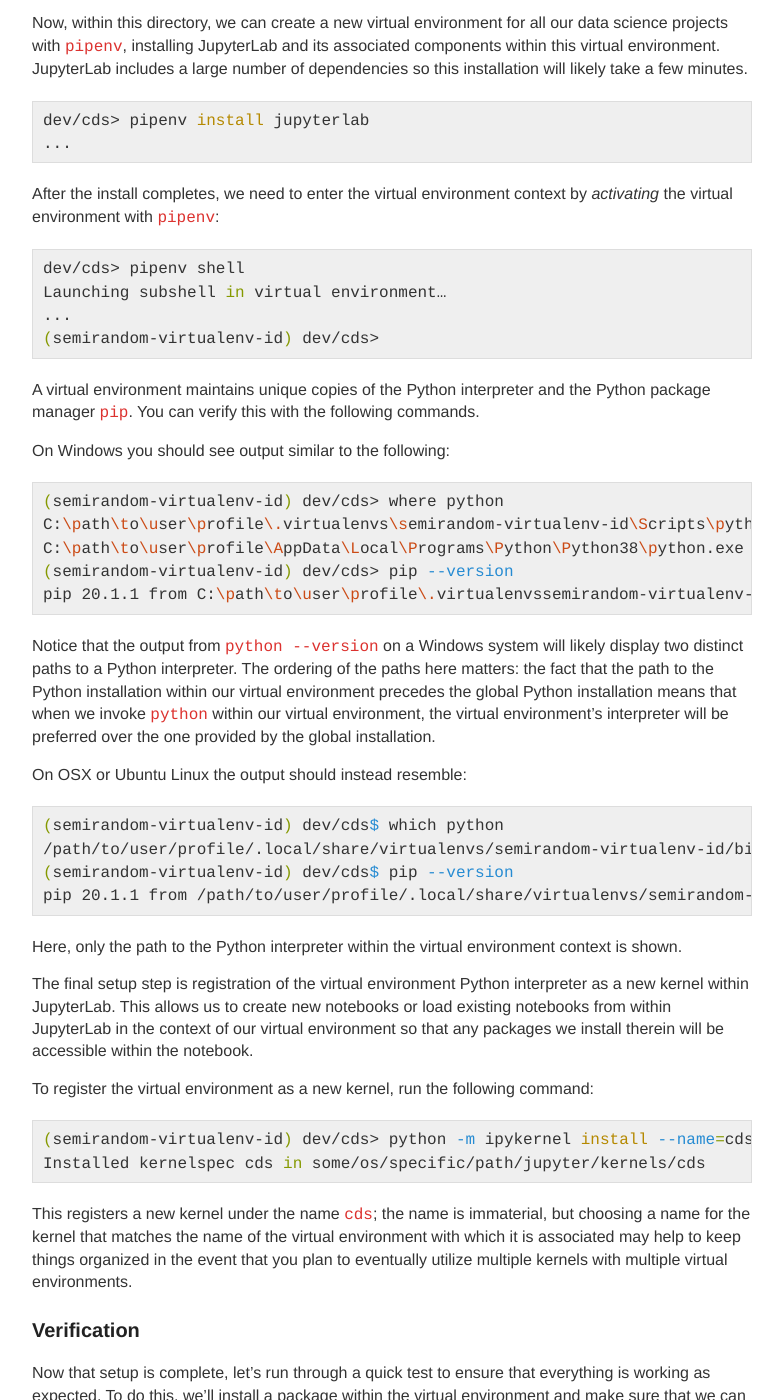
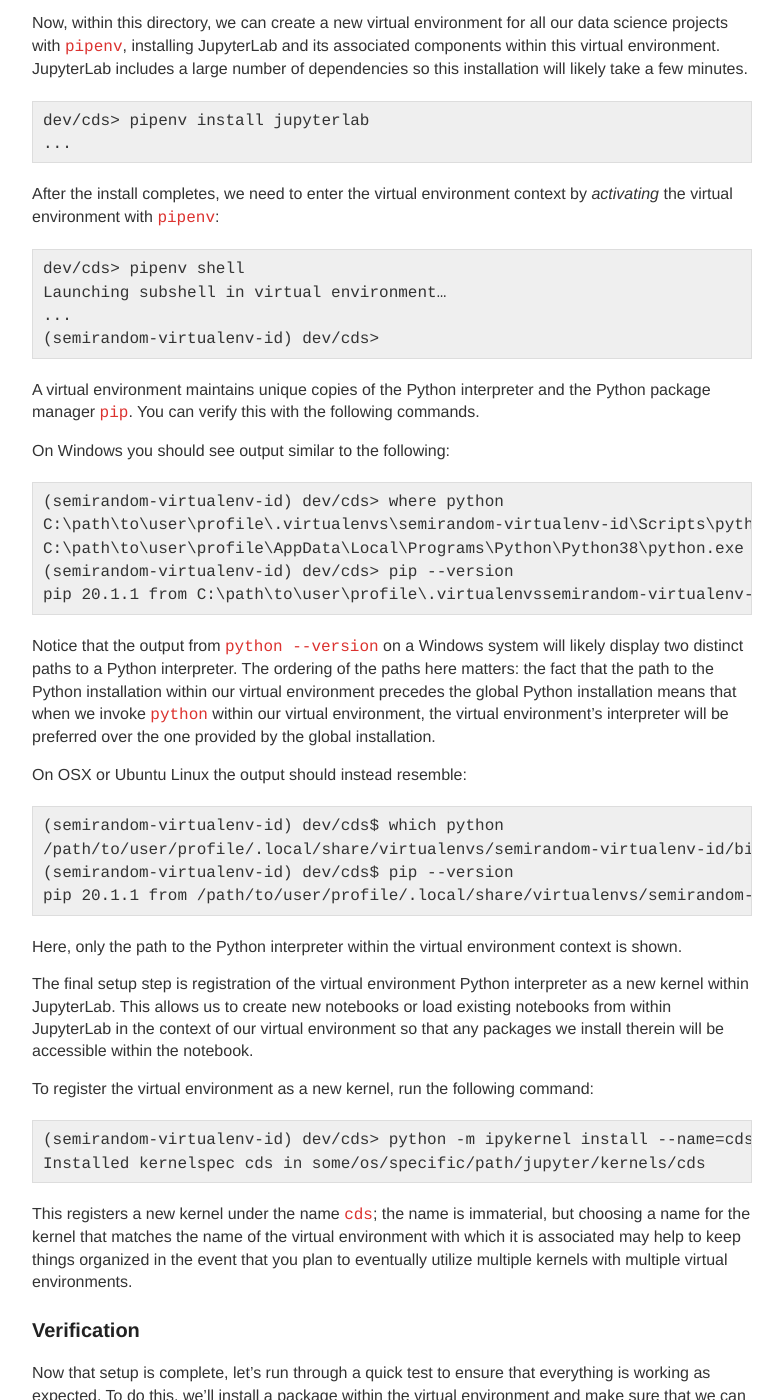
Before and after one commit to turingcompl33t/turingcompl33t.github.io, a Jekyll site: the page built from _posts/2020-9-07-Python-CDS.md, in a window 1280 px wide and 1400 px high, scrolled down 2152 px. Shown: the whole window, without its empty margins (248-1031 px from the left). Built offline with Jekyll 4.4.1, drawn with Linux system fonts in a browser that asks for light colours; some of the changed text lies outside the part shown.

Commit message:
my syntax highlighter sucks

````diff
--- a/_posts/2020-9-07-Python-CDS.md
+++ b/_posts/2020-9-07-Python-CDS.md
@@ -17,7 +17,7 @@ Before proceeding, we'll verify our Python installation to make sure that everyt
 
 On Windows, you should see something like the following:
 
-```bash
+```
 > python --version
 Python 3.8.3
 > where python
@@ -33,7 +33,7 @@ Once complete, make sure to apply the changes. You will need to restart your com
 
 On OSX or Ubuntu Linux, you can verify your Python installation in a similar manner:
 
-```bash
+```
 $ python --version
 Python 3.8.3
 $ which python
@@ -50,7 +50,7 @@ We can install `pipenv` with the Python package manager `pip`.
 
 On Windows, run the following command to install `pipenv` and subsequently verify that the install succeeded:
 
-```bash
+```
 > pip install --user -U pipenv
 > pipenv --version
 pipenv, version 2020.8.13
@@ -60,7 +60,7 @@ The `--user` flag simply specifies that we want to install `pipenv` for our user
 
 On OSX and Ubuntu Linux, we want to avoid updating our `PATH`, so we'll opt for a global installation of `pipenv`. This will ensure that the `pipenv` command is accessible from our shell.
 
-```bash
+```
 $ sudo -H pip install -U pipenv
 $ pipenv --version
 pipenv, version 2020.8.13
@@ -68,21 +68,21 @@ pipenv, version 2020.8.13
 
 Now the baseline requirements are out of the way, so we'll move onto setting up the specific requirements for our Python data science development environment. First we'll create a directory that will serve as the root project directory for your data science projects. For the purposes of this post, I'll refer to this directory with the name `cds` for "computational data science."
 
-```bash
+```
 > cd path/to/dev/directory
 > mkdir cds && cd cds
 ```
 
 Now, within this directory, we can create a new virtual environment for all our data science projects with `pipenv`, installing JupyterLab and its associated components within this virtual environment. JupyterLab includes a large number of dependencies so this installation will likely take a few minutes.
 
-```bash
+```
 dev/cds> pipenv install jupyterlab
 ...
 ```
 
 After the install completes, we need to enter the virtual environment context by _activating_ the virtual environment with `pipenv`:
 
-```bash
+```
 dev/cds> pipenv shell
 Launching subshell in virtual environment…
 ...
@@ -93,7 +93,7 @@ A virtual environment maintains unique copies of the Python interpreter and the
 
 On Windows you should see output similar to the following:
 
-```bash
+```
 (semirandom-virtualenv-id) dev/cds> where python
 C:\path\to\user\profile\.virtualenvs\semirandom-virtualenv-id\Scripts\python.exe
 C:\path\to\user\profile\AppData\Local\Programs\Python\Python38\python.exe
@@ -105,7 +105,7 @@ Notice that the output from `python --version` on a Windows system will likely d
 
 On OSX or Ubuntu Linux the output should instead resemble:
 
-```bash
+```
 (semirandom-virtualenv-id) dev/cds$ which python
 /path/to/user/profile/.local/share/virtualenvs/semirandom-virtualenv-id/bin/python
 (semirandom-virtualenv-id) dev/cds$ pip --version
@@ -118,7 +118,7 @@ The final setup step is registration of the virtual environment Python interpret
 
 To register the virtual environment as a new kernel, run the following command:
 
-```bash
+```
 (semirandom-virtualenv-id) dev/cds> python -m ipykernel install --name=cds
 Installed kernelspec cds in some/os/specific/path/jupyter/kernels/cds
 ```
@@ -131,13 +131,13 @@ Now that setup is complete, let's run through a quick test to ensure that everyt
 
 For demonstration purposes, we'll use the `numpy` package. First, with the virtual environment activated (see above), install the `numpy` package with:
 
-```bash
+```
 (semirandom-virtualenv-id) dev/cds> pip install numpy
 ```
 
 Equivalently, you can run:
 
-```bash
+```
 (semirandom-virtualenv-id) dev/cds> pipenv install numpy
 ```
 
@@ -145,7 +145,7 @@ Both commands install the `numpy` within our virtual environment only and do not
 
 Next, launch JupyterLab in the browser with:
 
-```bash
+```
 (semirandom-virtualenv-id) dev/cds> jupyter lab
 ```
 
@@ -159,7 +159,7 @@ In the new notebook, you should be able to import the `numpy` package and make u
 
 Finally, when you are done working and want to exit the virtual environment context within the shell, just run:
 
-```bash
+```
 (semirandom-virtualenv-id) dev/cds> exit
 
 Aborted!
````
